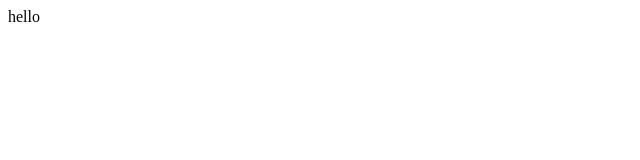
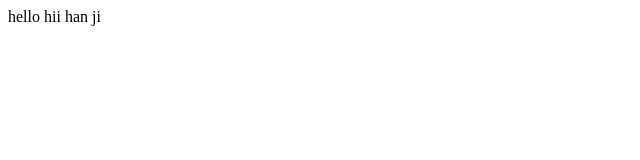
Before and after one commit to shuaib244235/git_learning-shuab, a plain HTML site: page index.html in a window 1280 px wide. Shown: the full height of the page, 0-640 px from the left. Drawn offline with Linux system fonts and the light colour scheme.

```diff
--- a/index.html
+++ b/index.html
@@ -1 +1 @@
-<p> hello </p>
+<p> hello hii han ji </p>
```
